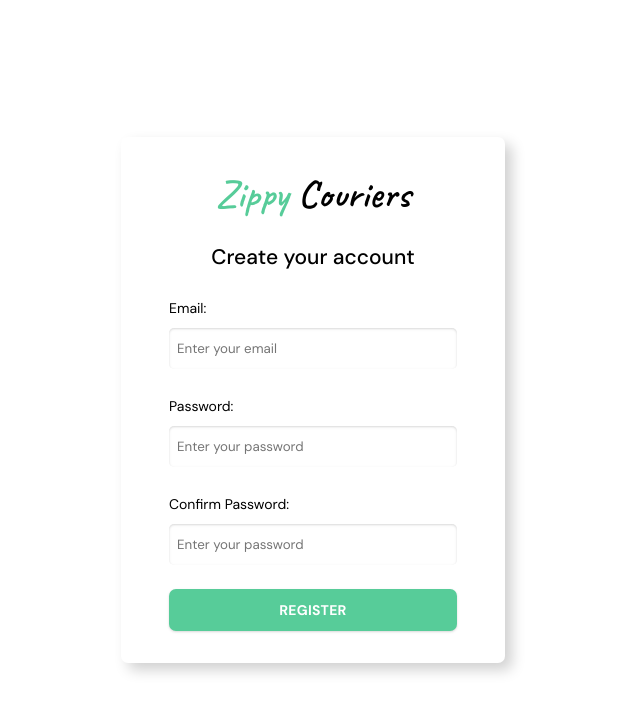
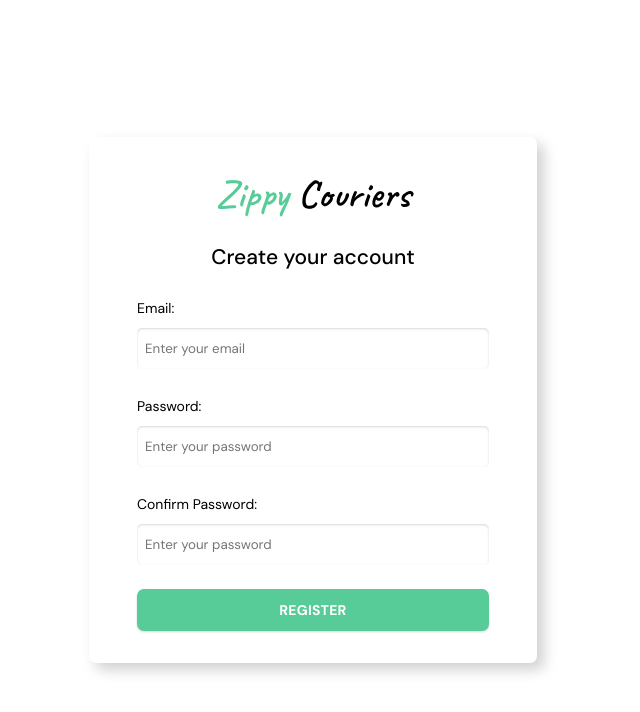
Before and after one commit to Ocholla-T/zipppy-courier-client, a Vue app: page /auth/signup in a window 1280 px wide. Shown: the top 712 px of the page, without its empty margins (327-967 px from the left). Built offline with nearby package versions, Linux system fonts and the light colour scheme.

Commit message:
CHANGE: edited width of form

```diff
--- a/src/components/pages/Login/index.scss
+++ b/src/components/pages/Login/index.scss
@@ -5,7 +5,7 @@ main {
 }
 
 .card {
-  width: 30%;
+  width: 35%;
   height: auto;
   padding: 2rem 3rem;
   border-radius: 7px;
--- a/src/components/pages/Signup/index.scss
+++ b/src/components/pages/Signup/index.scss
@@ -5,7 +5,7 @@ main {
 }
 
 .card {
-  width: 30%;
+  width: 35%;
   height: auto;
   padding: 2rem 3rem;
   border-radius: 7px;
```
